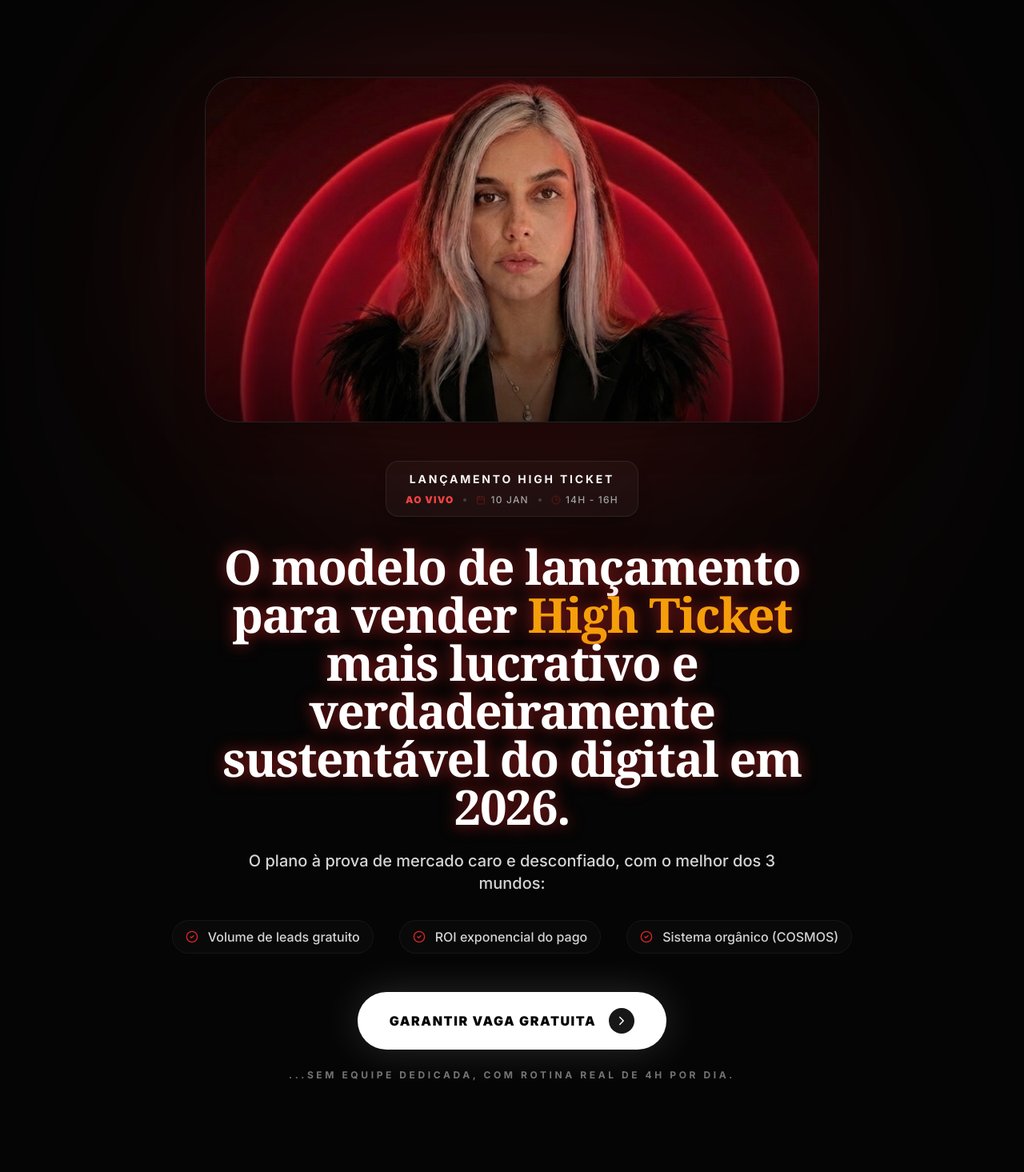
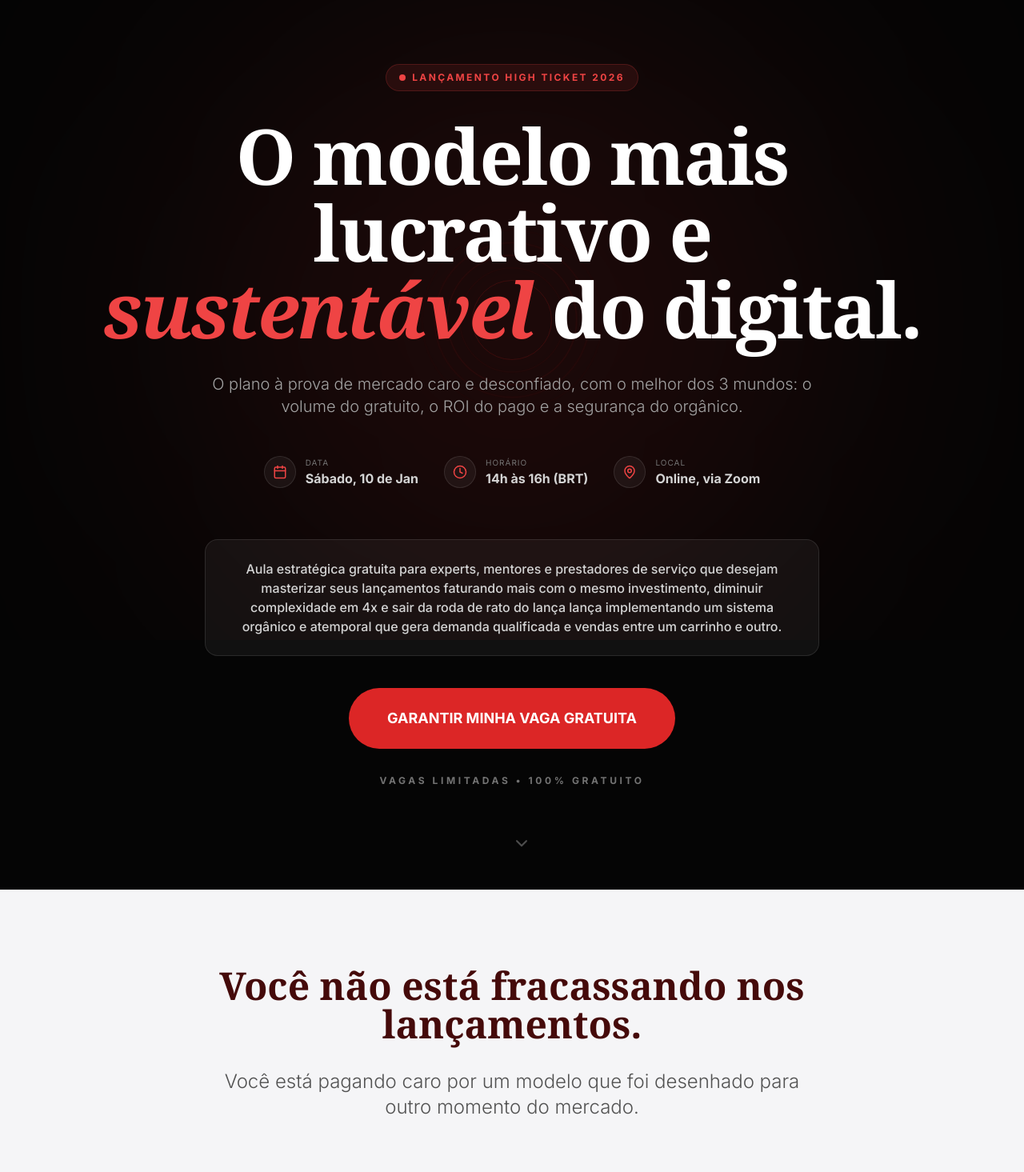
Before and after one commit to bilottefabiodev/Captura_teste, a React (Vite) app: page / in a window 1280 px wide. Shown: the top 1465 px of the page at 80% size. Built offline with nearby package versions, Linux system fonts and the light colour scheme; a web font is replaced by a local one.

Commit message:
Update Hero.tsx

```diff
--- a/components/Hero.tsx
+++ b/components/Hero.tsx
@@ -1,103 +1,93 @@
 import React from 'react';
-import { Calendar, Clock, CheckCircle2, ChevronRight } from 'lucide-react';
-// Importação da imagem local
-import expertPhoto from '@/assets/images/foto-hd.jpg';
+import { Calendar, Clock, MapPin, ChevronDown } from 'lucide-react';
+import { HypnoticBackground } from './HypnoticBackground';
 
-// 1. Definição da Interface para receber a função do Modal
 interface HeroProps {
   onOpenModal: () => void;
 }
 
 export const Hero: React.FC<HeroProps> = ({ onOpenModal }) => {
   return (
-    <section className="relative w-full max-w-7xl mx-auto px-0 md:px-6 py-0 md:py-24 flex flex-col items-center gap-8 lg:gap-12">
+    <section className="relative min-h-screen flex items-center justify-center pt-20 pb-32 px-6 overflow-hidden">
+      <HypnoticBackground />
 
-      {/* 1. IMAGEM (Topo) */}
-      <div className="relative w-full max-w-2xl lg:max-w-3xl mx-auto">
-        {/* Glow de Fundo */}
-        <div className="absolute top-1/2 left-1/2 -translate-x-1/2 -translate-y-1/2 w-[110%] h-[110%] bg-red-600/10 blur-[100px] rounded-full -z-10"></div>
+      <div className="relative z-10 max-w-5xl mx-auto text-center">
+        <div className="inline-flex items-center gap-2 px-4 py-2 rounded-full bg-red-500/10 border border-red-500/20 text-red-500 text-xs font-bold uppercase tracking-[0.2em] mb-8 animate-fade-in">
+          <span className="relative flex h-2 w-2">
+            <span className="animate-ping absolute inline-flex h-full w-full rounded-full bg-red-400 opacity-75"></span>
+            <span className="relative inline-flex rounded-full h-2 w-2 bg-red-500"></span>
+          </span>
+          Lançamento High Ticket 2026
+        </div>
 
-        {/* Container da Imagem: Reto no mobile, Arredondado no desktop */}
-        <div className="relative aspect-video w-full overflow-hidden rounded-none md:rounded-[2.5rem] border-y md:border border-white/5 shadow-2xl bg-neutral-900 group">
-            <img
-              src={expertPhoto}
-              alt="Expert Scarlet Hypnosis"
-              className="w-full h-full object-cover object-top opacity-90 group-hover:opacity-100 group-hover:scale-105 transition-all duration-1000 ease-out"
-            />
-            {/* Vinheta para integrar com o fundo */}
-            <div className="absolute inset-0 bg-gradient-to-t from-black/60 via-transparent to-transparent"></div>
+        <h1 className="text-4xl md:text-7xl lg:text-8xl font-serif font-bold text-white mb-8 tracking-tight leading-[1.1]">
+          O modelo mais lucrativo e <span className="italic text-red-500">sustentável</span> do digital.
+        </h1>
+
+        <p className="text-lg md:text-xl text-neutral-400 max-w-3xl mx-auto mb-12 font-light leading-relaxed">
+          O plano à prova de mercado caro e desconfiado, com o melhor dos 3 mundos:
+          o volume do gratuito, o ROI do pago e a segurança do orgânico.
+        </p>
+
+        <div className="flex flex-wrap justify-center gap-8 mb-16 text-neutral-300">
+          <div className="flex items-center gap-3 group transition-colors hover:text-white">
+            <div className="w-10 h-10 rounded-full bg-white/5 border border-white/10 flex items-center justify-center group-hover:border-red-500/50">
+              <Calendar size={18} className="text-red-500" />
+            </div>
+            <div className="text-left">
+              <div className="text-[10px] uppercase tracking-widest text-neutral-500">Data</div>
+              <div className="font-bold">Sábado, 10 de Jan</div>
             </div>
           </div>
 
-      {/* Wrapper de Conteúdo */}
-      <div className="px-6 md:px-0 w-full flex flex-col items-center gap-8">
+          <div className="flex items-center gap-3 group transition-colors hover:text-white">
+            <div className="w-10 h-10 rounded-full bg-white/5 border border-white/10 flex items-center justify-center group-hover:border-red-500/50">
+              <Clock size={18} className="text-red-500" />
+            </div>
+            <div className="text-left">
+              <div className="text-[10px] uppercase tracking-widest text-neutral-500">Horário</div>
+              <div className="font-bold">14h às 16h (BRT)</div>
+            </div>
+          </div>
 
-        {/* 2. BARRA DE METADADOS */}
-        <div className="w-full max-w-sm mx-auto flex flex-col items-center animate-fade-in text-center -mt-12 md:mt-0 relative z-20">
-            <div className="px-6 py-3 rounded-2xl bg-black/80 md:bg-white/[0.03] border border-white/[0.08] backdrop-blur-md flex flex-col items-center gap-2 shadow-xl shadow-black/20">
-                <span className="text-xs md:text-sm font-bold text-neutral-100 tracking-[0.2em] uppercase">
-                  Lançamento High Ticket
-                </span>
-                <div className="flex items-center gap-3 text-[10px] md:text-xs font-medium text-neutral-400 uppercase tracking-widest">
-                    <span className="text-red-500 font-black">Ao Vivo</span>
-                    <span className="w-1 h-1 rounded-full bg-neutral-700"></span>
-                    <div className="flex items-center gap-1.5">
-                      <Calendar size={12} className="text-red-900/60" />
-                      <span>10 Jan</span>
+          <div className="flex items-center gap-3 group transition-colors hover:text-white">
+            <div className="w-10 h-10 rounded-full bg-white/5 border border-white/10 flex items-center justify-center group-hover:border-red-500/50">
+              <MapPin size={18} className="text-red-500" />
             </div>
-                    <span className="w-1 h-1 rounded-full bg-neutral-700"></span>
-                    <div className="flex items-center gap-1.5">
-                      <Clock size={12} className="text-red-900/60" />
-                      <span>14h - 16h</span>
-                    </div>
+            <div className="text-left">
+              <div className="text-[10px] uppercase tracking-widest text-neutral-500">Local</div>
+              <div className="font-bold">Online, via Zoom</div>
             </div>
           </div>
         </div>
 
-        {/* 3. CONTEÚDO */}
-        <div className="w-full max-w-4xl text-center z-10 space-y-8 animate-fade-in-up pb-12">
-
-          <div className="space-y-6">
-            <h1 className="text-3xl md:text-6xl font-serif font-bold text-white leading-[1.2] text-glow-red tracking-tight max-w-3xl mx-auto">
-              O modelo de lançamento para vender <span className="text-amber-500">High Ticket</span> mais lucrativo e verdadeiramente sustentável do digital em 2026.
-            </h1>
-
-            <h2 className="text-lg md:text-xl text-neutral-300 font-medium leading-relaxed max-w-2xl mx-auto">
-              O plano à prova de mercado caro e desconfiado, com o melhor dos 3 mundos:
-            </h2>
+        {/* Parágrafo solicitado inserido estrategicamente acima do botão */}
+        <div className="max-w-3xl mx-auto mb-10">
+          <p className="text-sm md:text-base text-neutral-300 leading-relaxed font-medium bg-white/5 p-6 rounded-2xl border border-white/10">
+            Aula estratégica gratuita para experts, mentores e prestadores de serviço que desejam
+            masterizar seus lançamentos faturando mais com o mesmo investimento, diminuir complexidade em 4x
+            e sair da roda de rato do lança lança implementando um sistema orgânico e atemporal que gera
+            demanda qualificada e vendas entre um carrinho e outro.
+          </p>
         </div>
 
-          <div className="flex flex-col md:flex-row flex-wrap justify-center gap-4 md:gap-8">
-              {[
-                "Volume de leads gratuito",
-                "ROI exponencial do pago",
-                "Sistema orgânico (COSMOS)"
-              ].map((item, i) => (
-                <div key={i} className="flex items-center gap-3 text-neutral-300 text-sm md:text-base px-4 py-2 bg-white/[0.02] border border-white/[0.05] rounded-full justify-center">
-                  <CheckCircle2 size={16} className="text-red-600 flex-shrink-0" />
-                  <span className="font-medium">{item}</span>
-                </div>
-              ))}
+        <button
+          onClick={onOpenModal}
+          className="group relative px-12 py-6 bg-red-600 hover:bg-red-700 text-white rounded-full font-bold text-lg transition-all duration-300 hover:scale-105 hover:shadow-[0_0_40px_rgba(220,38,38,0.4)] overflow-hidden"
+        >
+          <span className="relative z-10 flex items-center gap-2">
+            GARANTIR MINHA VAGA GRATUITA
+          </span>
+          <div className="absolute inset-0 bg-gradient-to-r from-transparent via-white/20 to-transparent -translate-x-full group-hover:animate-shimmer"></div>
+        </button>
+
+        <p className="mt-8 text-neutral-500 text-xs uppercase tracking-[0.3em] font-bold">
+          Vagas Limitadas • 100% Gratuito
+        </p>
       </div>
 
-          <div className="pt-4 flex flex-col items-center gap-6">
-              {/* BOTÃO PRINCIPAL COM AÇÃO DO MODAL */}
-              <button
-                onClick={onOpenModal}
-                className="group relative flex items-center justify-center gap-4 bg-white text-black font-black py-5 px-10 rounded-full shadow-[0_0_50px_rgba(255,255,255,0.15)] hover:scale-[1.03] active:scale-95 transition-all duration-300 w-full sm:w-auto overflow-hidden"
-              >
-                <span className="uppercase tracking-widest text-sm md:text-base">Garantir Vaga Gratuita</span>
-                <div className="w-8 h-8 rounded-full bg-neutral-900 flex items-center justify-center text-white group-hover:bg-red-600 transition-all duration-300">
-                    <ChevronRight size={18} />
-                </div>
-                <div className="absolute top-0 -left-[100%] w-full h-full bg-gradient-to-r from-transparent via-red-100/30 to-transparent group-hover:left-[100%] transition-all duration-1000"></div>
-              </button>
-
-              <p className="text-neutral-500 text-[10px] md:text-xs uppercase tracking-[0.3em] font-bold">
-                ...SEM EQUIPE DEDICADA, COM ROTINA REAL DE 4H POR DIA.
-              </p>
-          </div>
-        </div>
+      <div className="absolute bottom-10 left-1/2 -translate-x-1/2 animate-bounce text-neutral-600">
+        <ChevronDown size={24} />
       </div>
     </section>
   );
```
Lines whose indentation alone changed are shown as unchanged.
